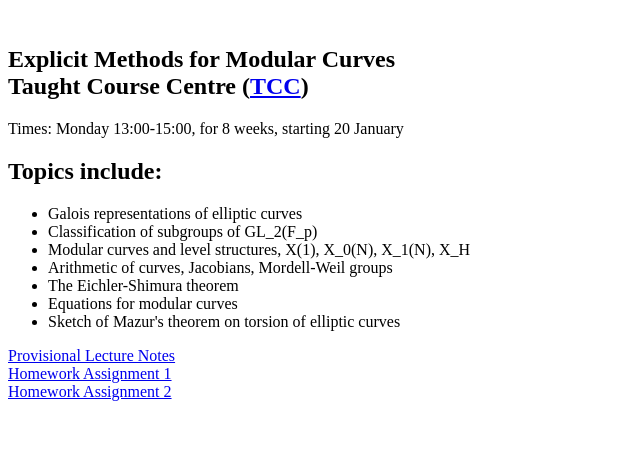
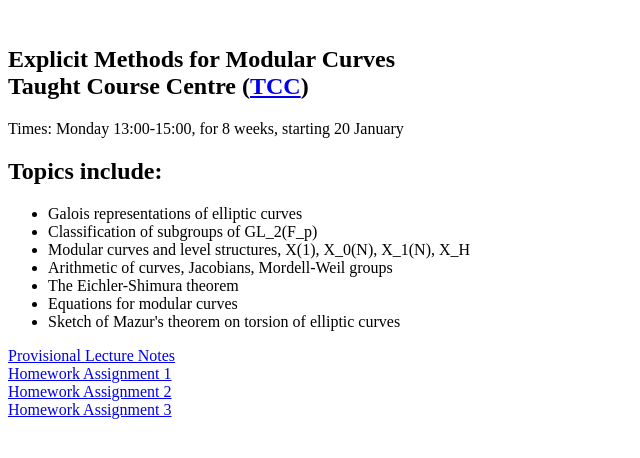
Before and after one commit to samirsiksek/siksek.github.io, a plain HTML site: page tcc.html in a window 1280 px wide. Shown: the whole page, without its empty margins (0-640 px from the left). Drawn offline with Linux system fonts and the light colour scheme.

Commit message:
Update tcc.html

```diff
--- a/tcc.html
+++ b/tcc.html
@@ -37,3 +37,7 @@ Times: Monday 13:00-15:00, for 8 weeks, starting 20 January
 <br>
 
 <a href="exercises3.pdf">Homework Assignment 2</a>
+
+<br>
+
+<a href="exercises4.pdf">Homework Assignment 3</a>
```
